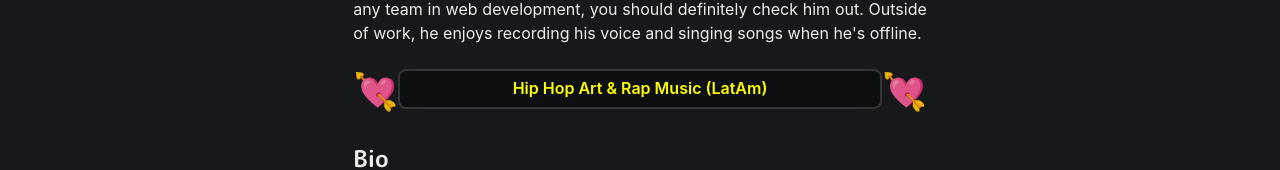
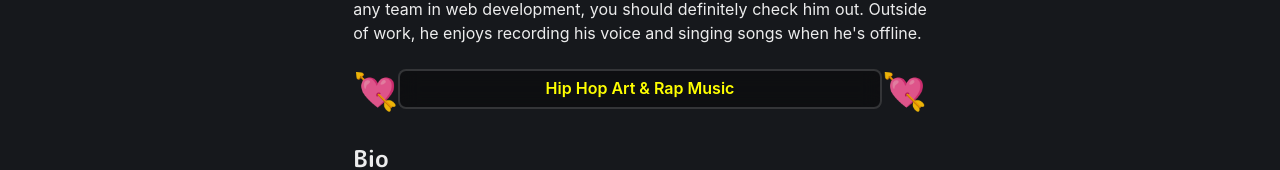
Before and after one commit to deCaldas/home, a Next.js app: page / in a window 1280 px wide. Shown: the part 301-471 px from the top of the page. Built offline with nearby package versions, Linux system fonts and the light colour scheme.

Commit message:
modified .eslintrc.json and built home page

```diff
--- a/pages/index.js
+++ b/pages/index.js
@@ -79,7 +79,7 @@ const Home = () => (
             onClick={() => window.open("https://hiphopaite.blogspot.com/", "_blank")}
             >
             <Link>
-              Hip Hop Art &amp; Rap Music (LatAm)
+              Hip Hop Art &amp; Rap Music
             </Link>
           </Button>
         <Heading>
```
Also changed, not shown: .eslintrc.json, 2 other files (tests, documents, lock files or other folders).
